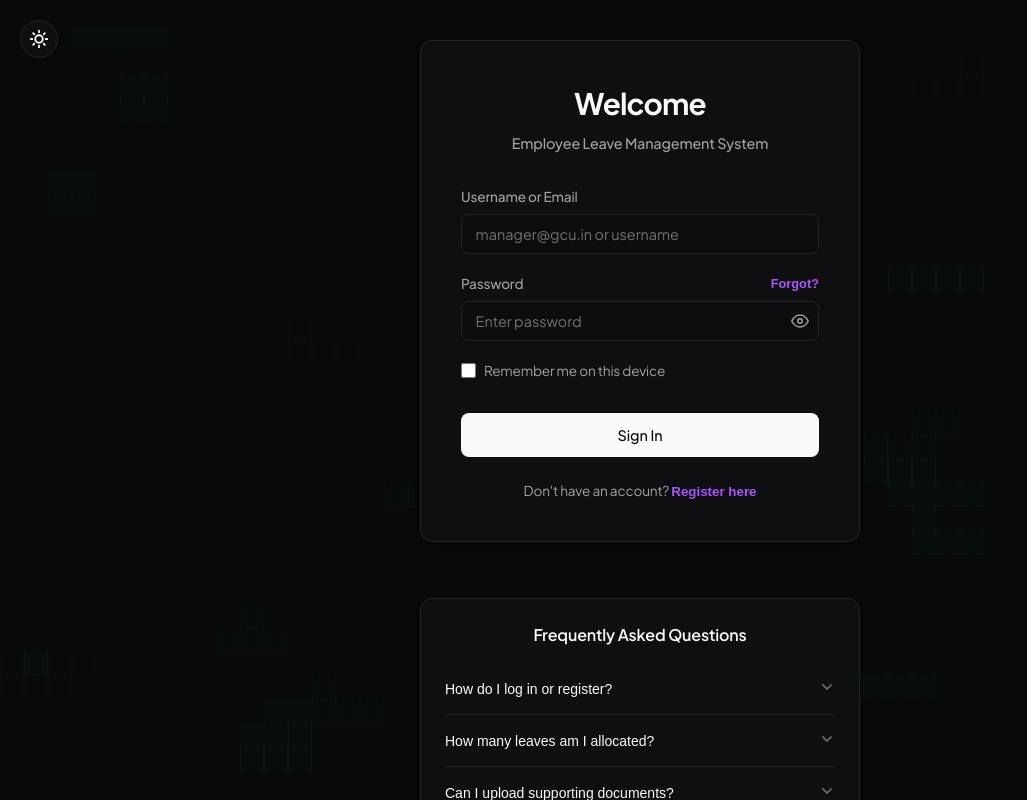
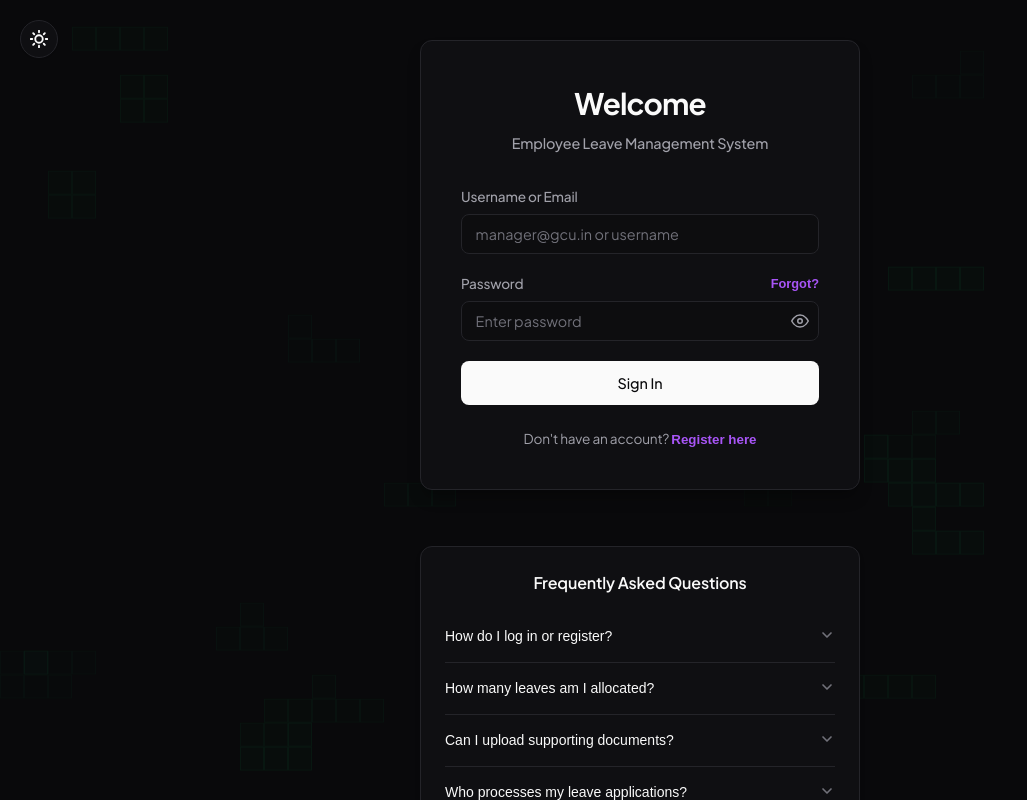
Before and after one commit to neerajcoder1/employee-leave-manager, a React (Vite) app in the folder frontend/: page / in a window 1280 px wide. Shown: the top 800 px of the page, without its empty margins (0-1027 px from the left). Built offline with nearby package versions, Linux system fonts and the light colour scheme.

Commit message:
feat: enforce strict tab isolation for security (sessionStorage)

```diff
--- a/frontend/src/context/AuthContext.jsx
+++ b/frontend/src/context/AuthContext.jsx
@@ -10,8 +10,8 @@ export const AuthProvider = ({ children }) => {
   // Initialize authentication state from localStorage on load
   useEffect(() => {
     const bootstrapAuth = () => {
-      const storedToken = localStorage.getItem("token");
-      const storedUser = localStorage.getItem("user");
+      const storedToken = sessionStorage.getItem("token");
+      const storedUser = sessionStorage.getItem("user");
 
       if (storedToken && storedUser) {
         try {
@@ -19,8 +19,8 @@ export const AuthProvider = ({ children }) => {
           setUser(JSON.parse(storedUser));
         } catch (err) {
           console.error("Error parsing stored user details:", err);
-          localStorage.removeItem("token");
-          localStorage.removeItem("user");
+          sessionStorage.removeItem("token");
+          sessionStorage.removeItem("user");
         }
       }
       setLoading(false);
@@ -58,8 +58,8 @@ export const AuthProvider = ({ children }) => {
 
       const { token: jwtToken, user: userData } = result.data;
 
-      localStorage.setItem("token", jwtToken);
-      localStorage.setItem("user", JSON.stringify(userData));
+      sessionStorage.setItem("token", jwtToken);
+      sessionStorage.setItem("user", JSON.stringify(userData));
 
       setToken(jwtToken);
       setUser(userData);
@@ -80,8 +80,8 @@ export const AuthProvider = ({ children }) => {
    * Handle user logout
    */
   const logout = () => {
-    localStorage.removeItem("token");
-    localStorage.removeItem("user");
+    sessionStorage.removeItem("token");
+    sessionStorage.removeItem("user");
     setToken(null);
     setUser(null);
   };
--- a/frontend/src/pages/Login.jsx
+++ b/frontend/src/pages/Login.jsx
@@ -128,23 +128,7 @@ const Login = ({ onNavigate }) => {
               </div>
             </div>
 
-            <div className="form-group" style={{ display: 'flex', alignItems: 'center', gap: '0.5rem', marginBottom: '2rem' }}>
-              <input
-                type="checkbox"
-                id="rememberMe"
-                style={{
-                  accentColor: 'var(--accent-color)',
-                  width: '15px',
-                  height: '15px',
-                  cursor: 'pointer'
-                }}
-                checked={rememberMe}
-                onChange={(e) => setRememberMe(e.target.checked)}
-              />
-              <label htmlFor="rememberMe" style={{ fontSize: '0.85rem', color: 'var(--text-secondary)', cursor: 'pointer', userSelect: 'none' }}>
-                Remember me on this device
-              </label>
-            </div>
+            {/* Remember Me removed for strict tab-isolation security */}
 
             <button
               type="submit"
```
